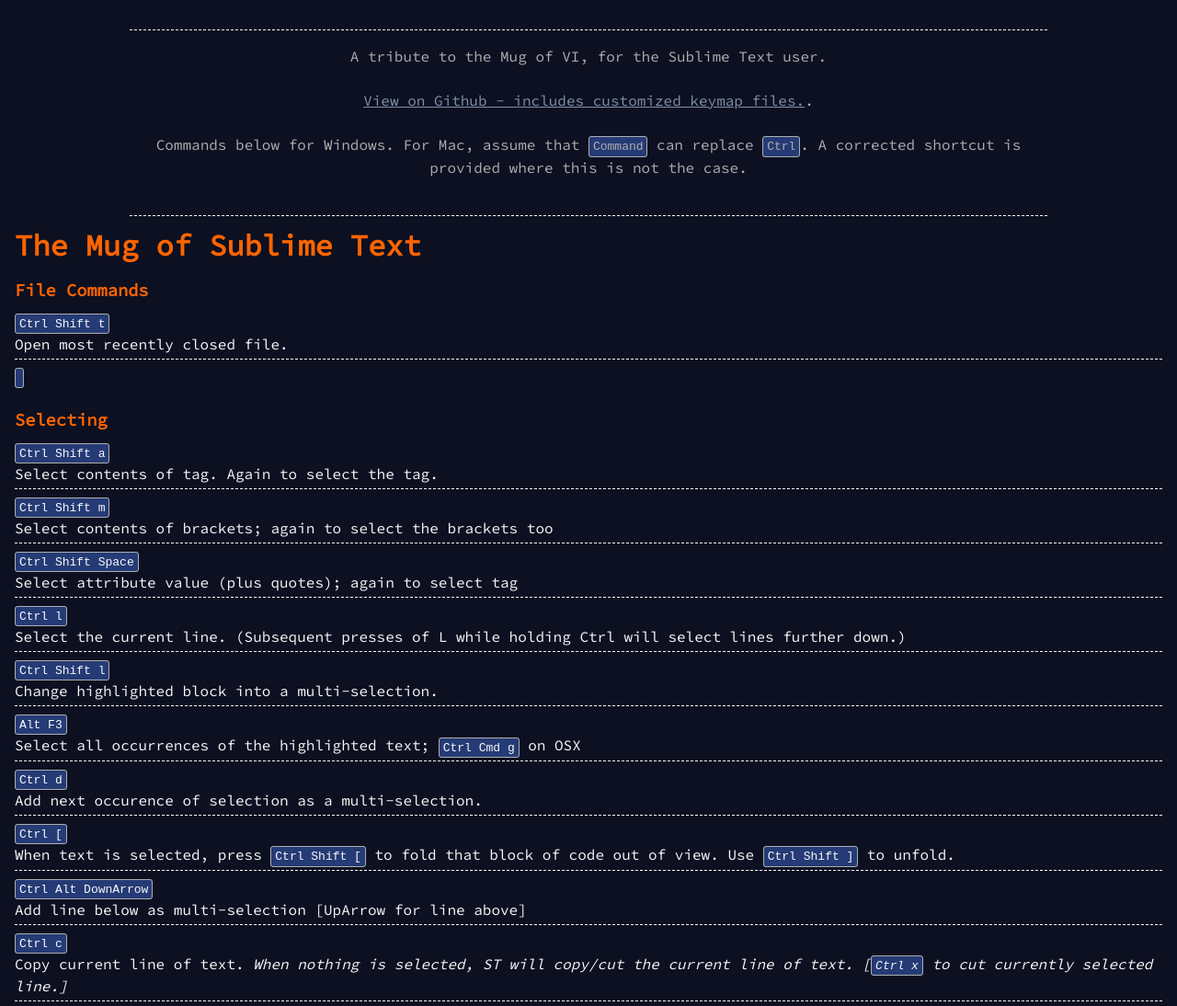
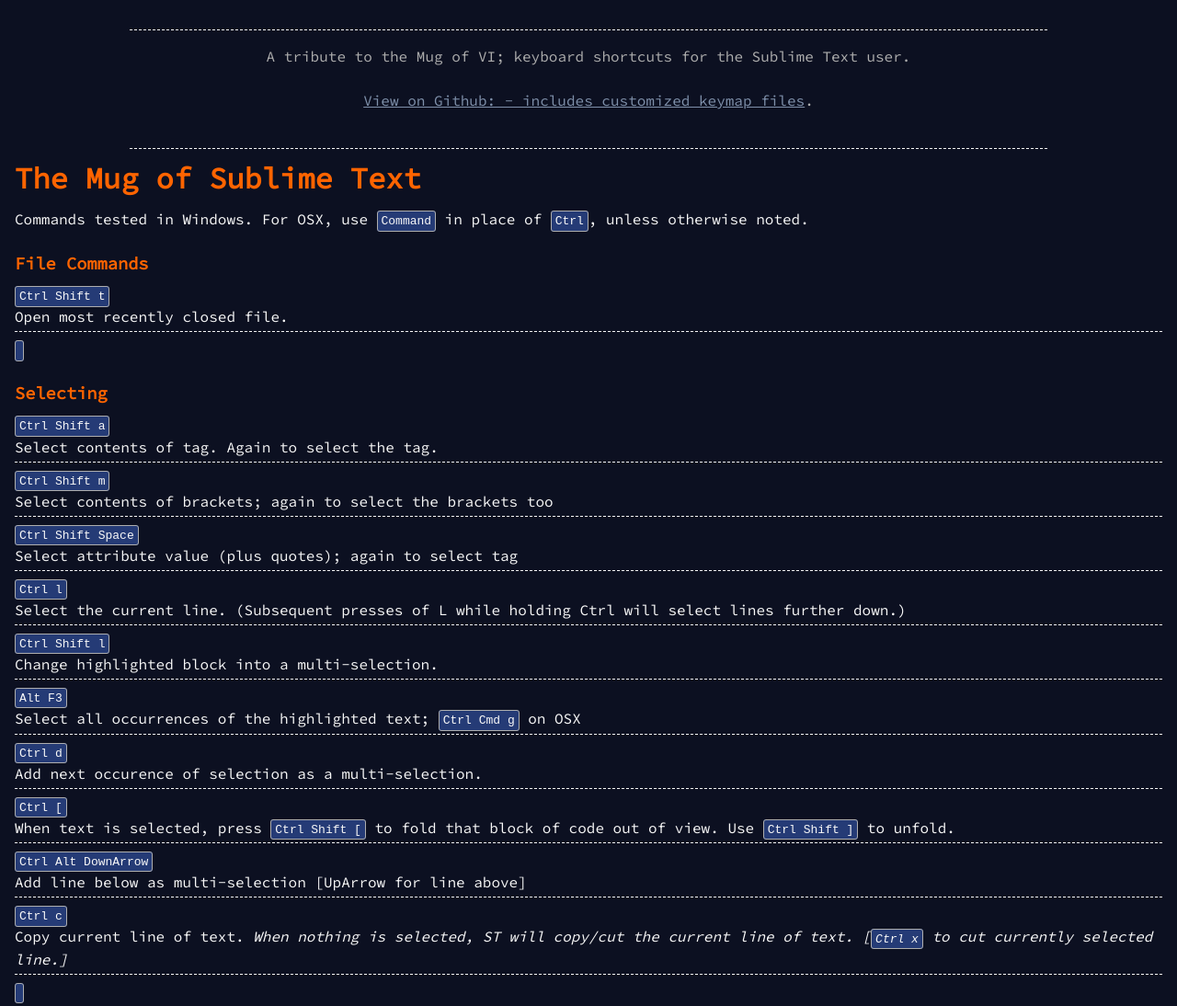
Before and after one commit to KatieK2/most, a plain HTML site: page index.html in a window 1280 px wide. Shown: the top 1094 px of the page at 92% size. Drawn offline with Linux system fonts and the light colour scheme.

Commit message:
Added link to license in index. Clarified OSX commands.

```diff
--- a/index.html
+++ b/index.html
@@ -15,12 +15,13 @@
 <body>
 
   <header>
-    <p>A tribute to the Mug of VI, for the Sublime Text user.</p>
-    <p><a href="https://github.com/KatieK2/most">View on Github - includes customized keymap files.</a>.</p>
-    <p>Commands below for Windows. For Mac, assume that <kbd>Command</kbd> can replace <kbd>Ctrl</kbd>. A corrected shortcut is provided where this is not the case.</p>
+    <p>A tribute to the Mug of VI; keyboard shortcuts for the Sublime Text user.</p>
+    <p><a href="https://github.com/KatieK2/most">View on Github:  - includes customized keymap files</a>.</p>
   </header>
 
   <h1>The Mug of Sublime Text</h1>
+
+  <p>Commands tested in Windows. For OSX, use <kbd>Command</kbd> in place of <kbd>Ctrl</kbd>, unless otherwise noted.</p>
 
   <h2>File Commands</h2>
   <dl>
@@ -164,7 +165,10 @@
     <li><kbd>Ctrl k</kbd> is the "extra commands opener" which leads to a lot of awesome keyboard commands.</li>
   </ul>
 
-  <footer><a href="https://github.com/KatieK2/most/">https://github.com/KatieK2/most/</a> - pull requests welcome!</footer>
+  <footer>
+    <p><a href="https://github.com/KatieK2/most/">https://github.com/KatieK2/most/</a> - pull requests welcome!</p>
+    <p>License: <a rel="license" href="http://creativecommons.org/licenses/by-nc-sa/4.0/">Creative Commons Attribution-NonCommercial-ShareAlike 4.0 International</a>.</p>
+  </footer>
 
 </body>
 </html>
```
